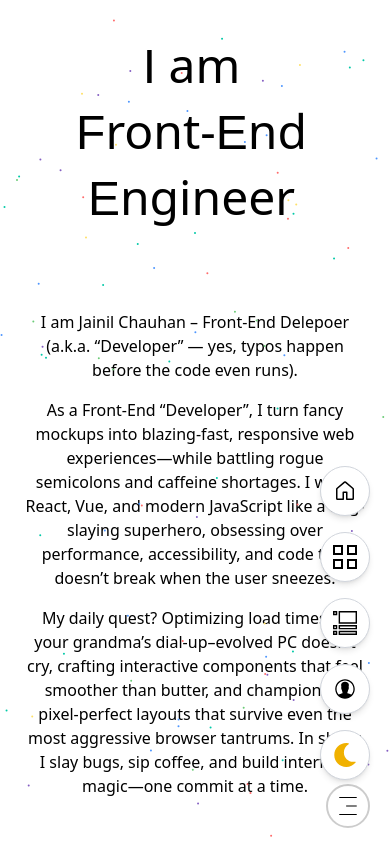
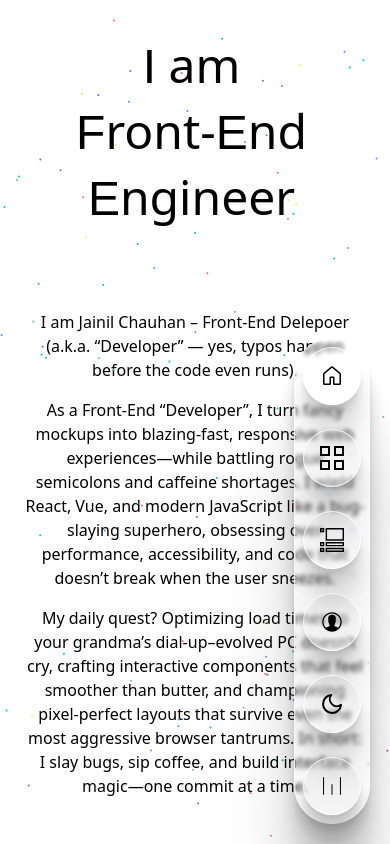
Before and after one commit to jainil04/jainil-chauhan-devfolio, a Next.js app: page / in a window 390 px wide. Both pictures are taken after a click on the button "Open menu". Built offline with nearby package versions, Linux system fonts and the light colour scheme.

Commit message:
[MAJOR] desktop and mobile re design

```diff
--- a/src/app/globals.css
+++ b/src/app/globals.css
@@ -218,6 +218,45 @@ serif
   }
 }
 
+.glass {
+  /* position: relative; */
+  background: rgba(255, 255, 255, 0.15);
+  backdrop-filter: blur(2px) saturate(180%);
+  border: 1px solid rgba(255, 255, 255, 0.8);
+  /* border-radius: 2rem; */
+  /* box-shadow: 0 8px 32px rgba(31, 38, 135, 0.2),
+    inset 0 4px 20px rgba(255, 255, 255, 0.3); */
+  box-shadow: 0 2.8px 2.2px rgba(0, 0, 0, 0.034),
+    0 6.7px 5.3px rgba(0, 0, 0, 0.048),
+    0 12.5px 10px rgba(0, 0, 0, 0.06),
+    0 22.3px 17.9px rgba(0, 0, 0, 0.072),
+    0 41.8px 33.4px rgba(0, 0, 0, 0.086),
+    0 100px 80px rgba(0, 0, 0, 0.12),
+    inset 0 2.8px 2.2px rgba(255, 255, 255, 0.04),
+    0 6.7px 5.3px rgba(255, 255, 255, 0.06),
+    0 12.5px 10px rgba(255, 255, 255, 0.08),
+    0 22.3px 17.9px rgba(255, 255, 255, 0.10),
+    0 2.8px 2.2px rgba(255, 255, 255, 0.059),
+    0 100px 80px rgba(255, 255, 255, 0.057);
+}
+
+.glass::after {
+  content: '';
+  /* position: absolute; */
+  /* top: 0;
+  left: 0;
+  width: 100%;
+  height: 100%; */
+  background: rgba(255, 255, 255, 0.1);
+  /* border-radius: 2rem; */
+  backdrop-filter: blur(1px);
+  box-shadow: inset -10px -8px 0px -11px rgba(255, 255, 255, 1),
+              inset 0px -9px 0px -8px rgba(255, 255, 255, 1);
+  opacity: 0.6;
+  z-index: -1;
+  filter: blur(1px) drop-shadow(10px 4px 6px black) brightness(115%);
+}
+
 /* Custom media queries for mobile and iPad devices */
 @media (max-width: 767px) {
 
--- a/src/components/DesktopNavbar.jsx
+++ b/src/components/DesktopNavbar.jsx
@@ -38,10 +38,10 @@ export default function DesktopNavbar() {
       <ul className="hidden md:flex space-x-4">
         {links.map(({ href, label }) => (
           <li key={href}>
-            <Link href={href} className={`${baseClasses} ${linkBgClasses}`}>
+            <Link href={href} className={`${baseClasses} ${linkBgClasses} ${mounted && currentTheme === 'light' ? 'glass' : ''}`}>
               <span
                 aria-hidden="true"
-                className={`absolute inset-0 border ${mounted && currentTheme === 'light' ? 'border-gray-300' : 'border-white/30'} rounded-full`}
+                className={`absolute inset-0 border ${mounted && currentTheme === 'light' ? 'glass' : 'border-white/30'} rounded-full`}
               />
               <span
                 aria-hidden="true"
@@ -56,7 +56,7 @@ export default function DesktopNavbar() {
       </ul>
 
       {/* Theme toggle button */}
-      <div className="flex top-4 right-5 fixed z-50">
+      <div className="flex top-1 right-5 fixed z-50 glass p-4 rounded-full">
         <ThemeToggle />
       </div>
     </nav>
--- a/src/components/MobileNavbar.jsx
+++ b/src/components/MobileNavbar.jsx
@@ -8,13 +8,13 @@ import { GoHome } from 'react-icons/go';
 import { GrProjects } from 'react-icons/gr';
 import { TfiLayoutAccordionList } from 'react-icons/tfi';
 import { IoIosContact } from 'react-icons/io';
-import { motion, AnimatePresence } from 'framer-motion';
 
 export default function MobileNavbar() {
-  const [drawerOpen, setDrawerOpen] = useState(false);
+  const [open, setOpen] = useState(false);
   const { theme, systemTheme } = useTheme();
   const [mounted, setMounted] = useState(false);
 
+  // Wait until theme loads
   useEffect(() => setMounted(true), []);
   const currentTheme = theme === 'system' ? systemTheme : theme;
 
@@ -25,49 +25,57 @@ export default function MobileNavbar() {
     { href: '/contact', label: 'Contact', icon: IoIosContact },
   ];
 
+  // Base pill styling
   const baseClasses =
-    'group relative inline-flex items-center justify-center p-3 rounded-full backdrop-blur-lg overflow-hidden shadow-md transition-transform hover:scale-105';
-  const linkBgClasses =
-    mounted && currentTheme === 'light' ? 'bg-white' : 'bg-white/20 dark:bg-gray-800/30';
-  const borderClasses =
-    mounted && currentTheme === 'light' ? 'border-gray-300' : 'border-white/30';
+    'flex items-center justify-center p-4 rounded-full transition-transform duration-200 ease-in-out hover:scale-105';
+
+  // Liquid glass background base for pills
+  const pillBgBase =
+    mounted && currentTheme === 'light'
+      ? 'bg-white/70 shadow-inner shadow-white/20'
+      : 'bg-white/20 dark:bg-gray-900/30 shadow-inner';
+  // Show border only when menu is open
+  const pillBorder =
+    open
+      ? mounted && currentTheme === 'light'
+        ? 'border border-white/80'
+        : 'border border-white/30 dark:border-gray-700'
+      : '';
+  // Complete pill classes
+  const pillBg = `${pillBgBase} ${pillBorder}`.trim();
+
+  // Container for all pills (with conditional border)
+  const containerBgBase =
+    mounted && currentTheme === 'light'
+      ? 'bg-white/70 shadow-inner shadow-white/20'
+      : 'bg-white/20 dark:bg-gray-900/30 shadow-inner';
+  const containerBorder =
+    open
+      ? mounted && currentTheme === 'light'
+        ? 'border border-white/80'
+        : 'border border-white/30 dark:border-gray-700'
+      : '';
+    // Dynamic container padding: more when open, compact when closed
+  const containerPadding = 'p-2';
+  // const containerPadding = open ? 'p-3 gap-4' : 'p-2';
+  // Container for all pills (with conditional border)
+  const containerClasses =
+    `fixed bottom-5 right-5 z-50 flex flex-col items-center ${containerPadding} backdrop-blur-2xl ${
+      containerBgBase
+    } ${containerBorder} rounded-full`;
 
   return (
+    <div className={`${containerClasses} md:hidden glass`}>
+      {/* Expanded links */}
+      {open && (
         <>
-      {/* Mobile menu button positioned bottom-right */}
-      <button
-        type="button"
-        className="fixed bottom-4 right-5 z-50 p-2 rounded-full border-2 border-black/20 dark:border-white/30 md:hidden"
-        onClick={() => setDrawerOpen((open) => !open)}
-        aria-label={drawerOpen ? 'Close menu' : 'Open menu'}
-      >
-        <CiMenuFries className="w-6 h-6 text-current" />
-      </button>
-
-      {/* Transparent overlay capturing clicks */}
-      <aside
-        className={`fixed inset-0 z-40 ${drawerOpen ? 'pointer-events-auto' : 'pointer-events-none'}`}
-        onClick={() => setDrawerOpen(false)}
-      />
-
-      {/* AnimatePresence for smooth open/close */}
-      <AnimatePresence>
-        {drawerOpen && (
-          <motion.div
-            initial={{ opacity: 0, y: 20 }}
-            animate={{ opacity: 1, y: 0 }}
-            exit={{ opacity: 0, y: 20 }}
-            transition={{ duration: 0.2 }}
-            className="fixed bottom-16 right-5 z-50 flex flex-col items-end space-y-4 md:hidden"
-            onClick={(e) => e.stopPropagation()}
-          >
           {links.map(({ href, label, icon: Icon }) => (
             <Link
               key={href}
               href={href}
-                className={`${baseClasses} ${linkBgClasses} border ${borderClasses}`}
-                onClick={() => setDrawerOpen(false)}
+              className={`${baseClasses} ${pillBg} glass mb-6`}
               aria-label={label}
+              onClick={() => setOpen(false)}
             >
               <Icon
                 className={`w-6 h-6 ${
@@ -77,20 +85,26 @@ export default function MobileNavbar() {
               />
             </Link>
           ))}
+          {/* Theme toggle pill */}
+          <div className={`${baseClasses} ${pillBg} glass mb-6`}>
+            <ThemeToggle />
+          </div>
+        </>
+      )}
 
-            {/* Optional theme toggle below links */}
-            <motion.div
-              initial={{ opacity: 0, y: 20 }}
-              animate={{ opacity: 1, y: 0 }}
-              exit={{ opacity: 0, y: 20 }}
-              transition={{ duration: 0.2, delay: 0.1 }}
-              className={`${baseClasses} ${linkBgClasses} border ${borderClasses}`}
+      {/* Always-visible toggle button */}
+      <button
+        type="button"
+        className={`${baseClasses} ${pillBg} glass`}
+        onClick={() => setOpen((o) => !o)}
+        aria-label={open ? 'Close menu' : 'Open menu'}
       >
-              <ThemeToggle />
-            </motion.div>
-          </motion.div>
-        )}
-      </AnimatePresence>
-    </>
+        <CiMenuFries
+          className={`w-6 h-6 transform ${open ? 'rotate-90' : 'rotate-0'} ${
+            mounted && currentTheme === 'light' ? 'text-black' : 'text-white'
+          }`}
+        />
+      </button>
+    </div>
   );
 }
--- a/src/components/ThemeToggle.jsx
+++ b/src/components/ThemeToggle.jsx
@@ -2,8 +2,10 @@
 
 import { useState, useEffect } from 'react';
 import { useTheme } from 'next-themes';
-import { FaMoon } from "react-icons/fa";
-import { FaSun } from "react-icons/fa";
+// import { FaMoon } from "react-icons/fa";
+// import { FaSun } from "react-icons/fa";
+import { FiSun } from "react-icons/fi";
+import { FiMoon } from "react-icons/fi";
 
 export default function ThemeToggle() {
   const [mounted, setMounted] = useState(false);
@@ -23,19 +25,19 @@ export default function ThemeToggle() {
 
   return (
     <button
-      className="bg-transparent border-0"
+      className=""
       onClick={() => setTheme(current === 'dark' ? 'light' : 'dark')}
     >
       {current === 'dark' ? (
-        <FaSun
+        <FiSun
           className="
-          h-[1.5rem] w-[1.5rem] text-yellow-500
+          h-[1.5rem] w-[1.5rem]
         "
         />
       ) : (
-        <FaMoon
+        <FiMoon
           className="
-          h-[1.5rem] w-[1.5rem] text-yellow-500
+          h-[1.5rem] w-[1.5rem]
         "
         />
       )}
```
Lines whose indentation alone changed are shown as unchanged.
